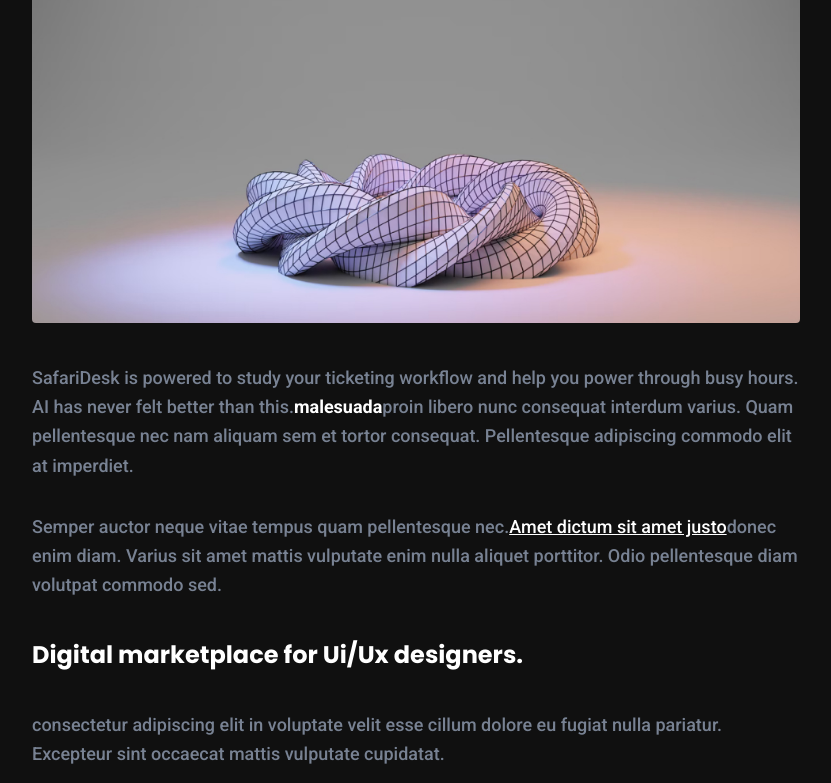
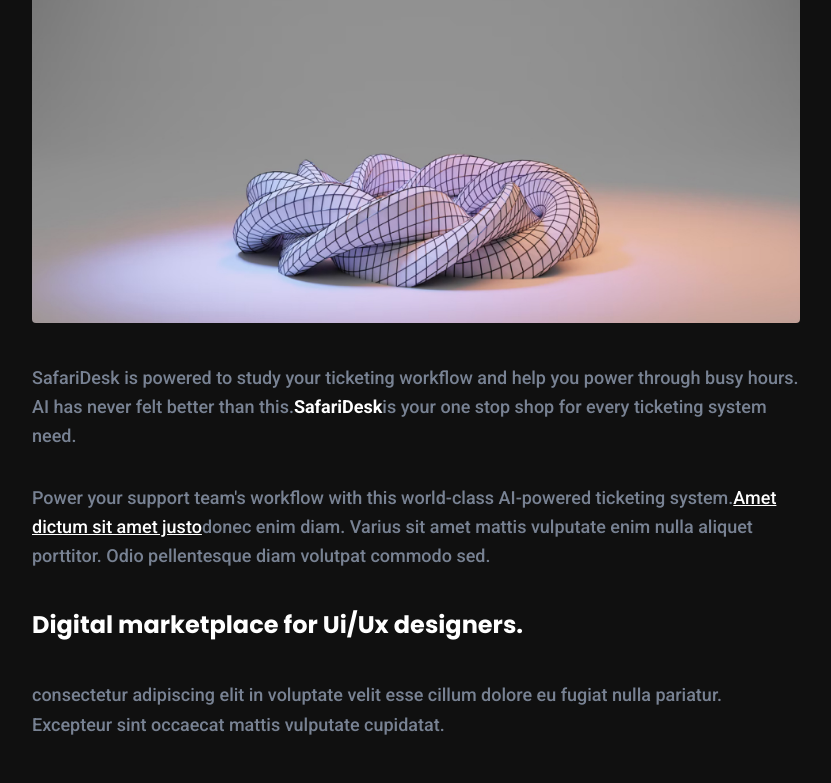
Before and after one commit to safaridesk/safaridesk-website, a Next.js app: page /blog-details in a window 1280 px wide. Shown: the part 513-1296 px from the top of the page, without its empty margins (224-1055 px from the left). Built offline with nearby package versions, Linux system fonts and the light colour scheme; what tailwindcss-animated would draw is missing.

Commit message:
Modified the second blog detail's paragraph

```diff
--- a/app/blog-details/page.tsx
+++ b/app/blog-details/page.tsx
@@ -120,14 +120,12 @@ const BlogDetailsPage = () => {
                     SafariDesk is powered to study your ticketing workflow and help you power through busy hours.
                     AI has never felt better than this.
                     <strong className="text-primary dark:text-white">
-                      malesuada
+                    SafariDesk
                     </strong>
-                    proin libero nunc consequat interdum varius. Quam
-                    pellentesque nec nam aliquam sem et tortor consequat.
-                    Pellentesque adipiscing commodo elit at imperdiet.
+                    is your one stop shop for every ticketing system need.
                   </p>
                   <p className="mb-10 text-base font-medium leading-relaxed text-body-color sm:text-lg sm:leading-relaxed lg:text-base lg:leading-relaxed xl:text-lg xl:leading-relaxed">
-                    Semper auctor neque vitae tempus quam pellentesque nec.
+                    Power your support team's workflow with this world-class AI-powered ticketing system.
                     <span className="text-primary underline dark:text-white">
                       Amet dictum sit amet justo
                     </span>
```
